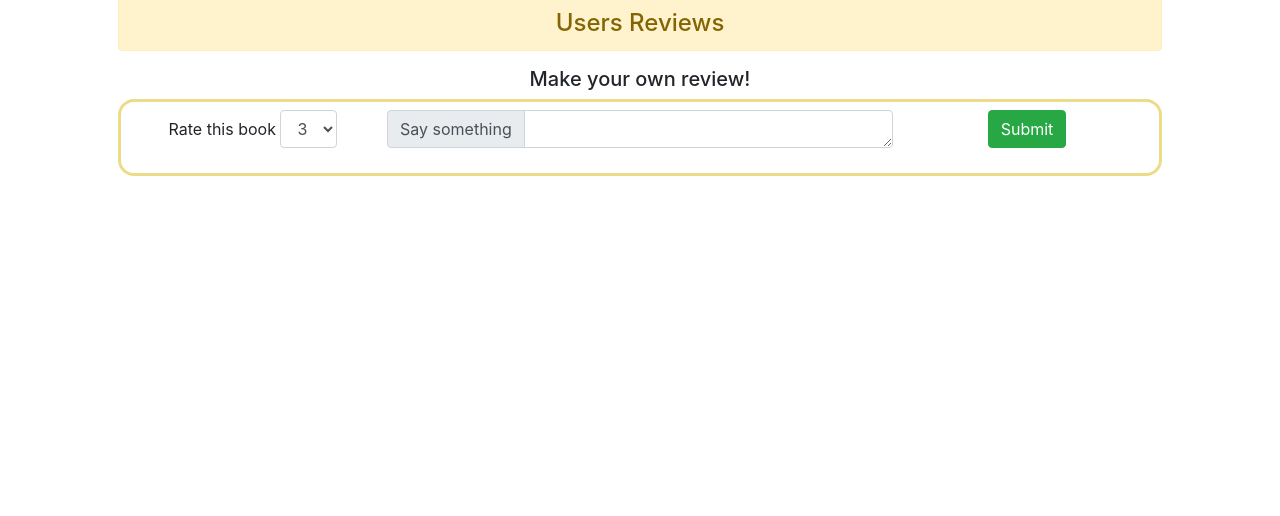
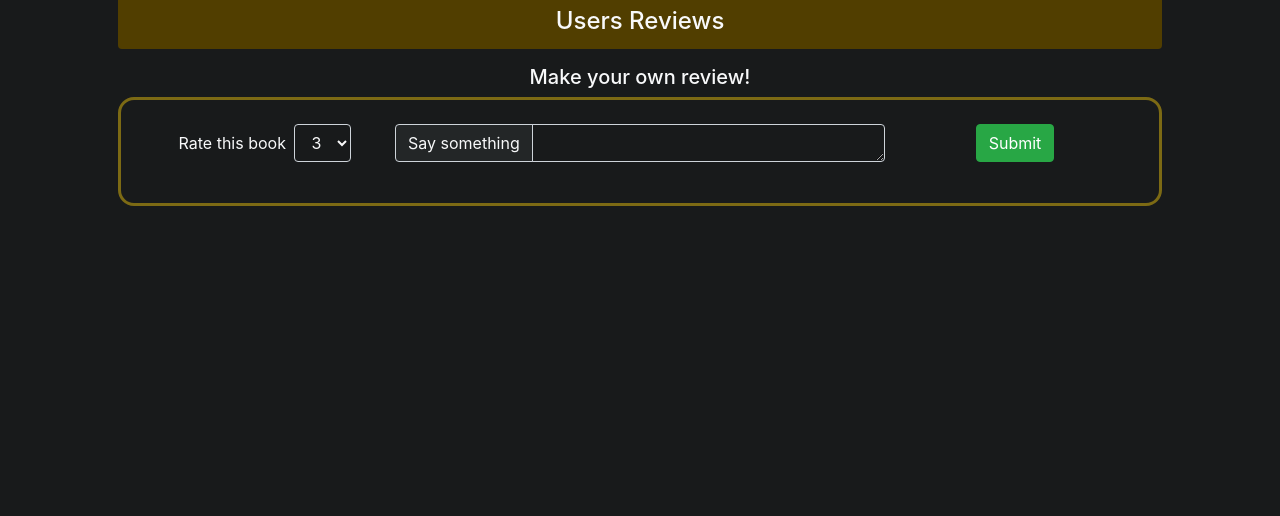
Before and after one commit to achaljain62/Book-Review, a Flask app: template templates/book.html in a window 1280 px wide. Shown: the part 284-800 px from the top of the page. Run offline with Flask 2, Linux system fonts and the light colour scheme; the template is opened without the code that fills it, so the values that code supplies are empty; some libraries are stand-ins or nearby versions.

Commit message:
style-changes

```diff
--- a/templates/book.html
+++ b/templates/book.html
@@ -10,7 +10,7 @@
         <div class="col-sm-4">
             <img src="http://covers.openlibrary.org/b/isbn/{{bookInfo[0]['isbn']}}-M.jpg" width="130px">
         </div>
-        <div class="col-sm-4">
+        <div class="col-sm-4 text-light">
             <h1>{{bookInfo[0]['title']}}</h1>
             <h5>Author: {{bookInfo[0]['author']}}</h5>
             <h5>Published: {{bookInfo[0]['year']}}</h5>
@@ -18,7 +18,7 @@
         </div>
 
         <!--GOODREADS REVIEWS -->
-        <div class="col-sm-4">
+        <div class="col-sm-4 text-light">
             <img class="mb-3" src="../static/goodreads.jpg" alt="Goodreads" width="200" height="45">
             <h5>Nº of Ratings: {{bookInfo[1]['work_ratings_count']}}</h5>
             <h5>Average Rating: {{bookInfo[1]['average_rating']}}</h5>
@@ -29,16 +29,17 @@
     </div>
     <div class="dropdown-divider"></div>
 
-    <h4 class="alert alert-warning">Users Reviews</h4>
-    <h5>Make your own review!</h5>
+    <h4 class="alert text-light" style="background-color: #513E00">Users Reviews</h4>
+    <h5 class="text-light">Make your own review!</h5>
 
     <div>
         <!-- REVIEW FORM -->
-        <form method="POST" class="form-border">
-            <div class="form-row">
-                <div class="form-group col-sm">
+        <form method="POST" class="form-border mb-5" style="border-color: #7C6A14 !important">
+            <div class="form-row p-3">
+                <div class="form-group col-sm text-light">
                     <label for="rating">Rate this book</label>
-                    <select id="rating" name="rating" class="form-control" required>
+                    <select id="rating" name="rating"  class="form-control text-light ml-1 " required
+                    style="background-color: #181A1B !important">
                         <option value="1">1</option>
                         <option value="2">2</option>
                         <option selected value="3">3</option>
@@ -49,9 +50,9 @@
                 <div class="form-group col-sm-6">
                     <div class="input-group">
                         <div class="input-group-prepend">
-                            <span class="input-group-text">Say something</span>
+                            <span class="input-group-text text-light" style="background-color: #232627 !important">Say something</span>
                         </div>
-                        <textarea name="comment" id="comment" class="form-control" rows="1" required></textarea>
+                        <textarea name="comment" id="comment" class="form-control text-light" rows="1" required style="background-color: #181A1B !important"></textarea>
                     </div>
                 </div>
                 <div class="form-group col-sm">
@@ -64,14 +65,14 @@
         <div id="userReviews">
             <h2></h2>
             {% for review in reviews %}
-            <div class="list-group">
-                <a href="#" class="list-group-item list-group-item-action flex-column align-items-start">
-                    <div class="d-flex w-100 justify-content-between">
-                        <h6 class="mb-1" style="color:burlywood">{{review['username']}} said...</h6>
-                        <small>{{review['time']}}</small>
+            <div class="list-group border border-dark" >
+                <a href="#" class="list-group-item list-group-item-action flex-column align-items-start" style="background-color: #181A1B !important">
+                    <div class="d-flex w-100 justify-content-between" style="background-color: #181A1B !important">
+                        <h6 class="mb-1" style="color:burlywood">{{review['username']}} commented...</h6>
+                        <small class="text-muted">{{review['time']}}</small>
                     </div>
-                    <p class="mb-1">{{review['comment']}}</p>
-                    <small>Rated: {{review['rating']}}</small>
+                    <p class="mb-1 text-light">{{review['comment']}}</p>
+                    <small class="text-muted">Rated: {{review['rating']}}</small>
                 </a>
                 <div class="dropdown-divider"></div>
             </div>
--- a/templates/index.html
+++ b/templates/index.html
@@ -5,7 +5,7 @@
 {% endblock %}
 
 {% block content %}
-    <h3>Search for a book!</h3>
+    <h3 class="text-light">Search for a book!</h3>
     <form action="/search" method="GET">
         <div class="form-group">
             <input type="text" class="form-control" name="book" autofocus aria-describedby="bookHelp" placeholder="ISBN, Title or Author">
--- a/templates/layout.html
+++ b/templates/layout.html
@@ -19,8 +19,8 @@
     <title>Project 1: {% block title %}{% endblock %}</title>
 </head>
 
-<body>
-    <nav class="navbar navbar-expand-lg navbar-light bg-light border">
+<body style="background-color: #181A1B !important">
+    <nav class="navbar navbar-expand-lg navbar-dark bg-dark text-light">
         <a class="navbar-brand" style="color:gr">
             Project 1: Books
         </a>
@@ -47,9 +47,16 @@
     </nav>
 
     {% if get_flashed_messages() %}
+        {% if info %}
         <div class="alert alert-info text-center" role="alert">
             {{ get_flashed_messages() | join(" ") }}
         </div>
+        {% else %}
+        <div class="alert alert-danger text-center" role="alert">
+            {{ get_flashed_messages() | join(" ") }}
+        </div>
+        {% endif %}
+
     {% endif %}
 
     <main class="container p-5">
--- a/templates/login.html
+++ b/templates/login.html
@@ -5,7 +5,7 @@
 
 {% block content %}
 
-    <h3>Log in or <a href="/register">create an account</a></h3>
+    <h3 class="text-light">Log in or <a href="/register">create an account</a></h3>
     <form action="/login" method="post">
         <div class="form-group">
             <input autocomplete="off" autofocus class="form-control" name="username" placeholder="Username" type="text"/>
--- a/templates/register.html
+++ b/templates/register.html
@@ -6,7 +6,7 @@
 
 {% block content %}
 
-    <h3>Create your account</h3>
+    <h3 class="text-light">Create your account</h3>
     <form action="/register" method="post">
         <div class="form-group">
             <input autocomplete="off" autofocus class="form-control" name="username" placeholder="Username" type="text"/>
```
Also changed, not shown: templates/results.html (+6 -6 lines), application.py (line endings or trailing spaces).
